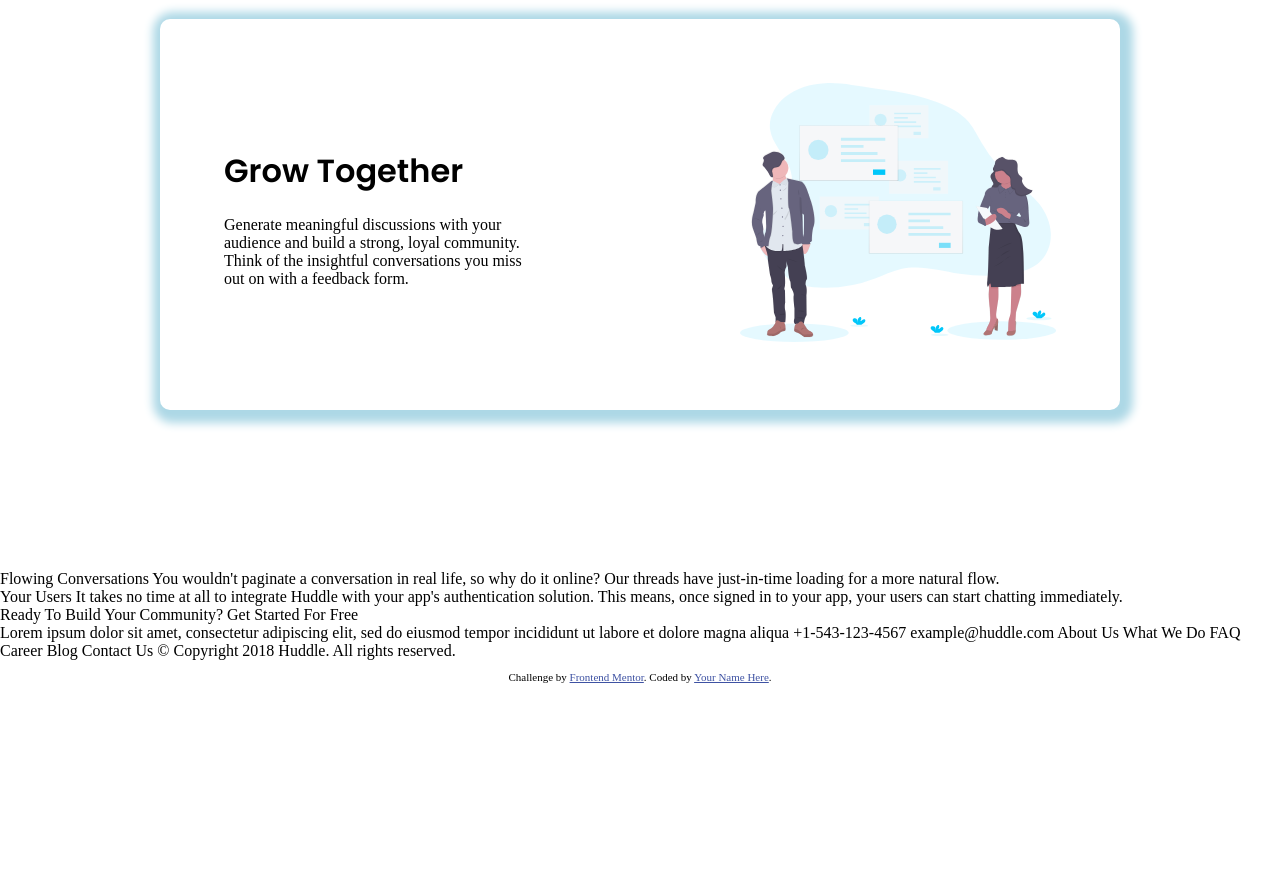
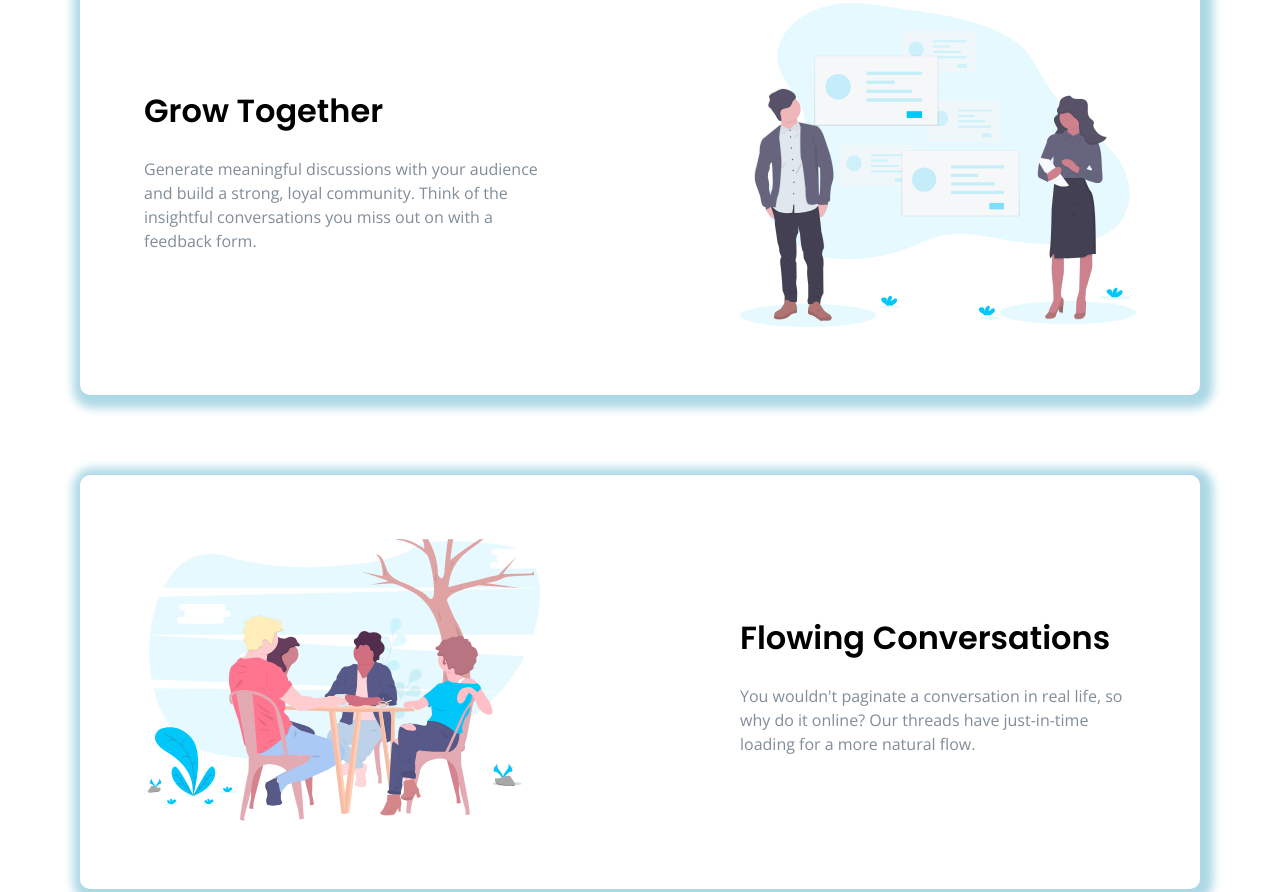
Before and after one commit to fountaina/huddle-site, a plain HTML site: page index.html in a window 1280 px wide. Shown: the part 853-1745 px from the top of the page. Before the commit the page ends 1547 px from the top, so only its background shows below. Drawn offline with nearby package versions, Linux system fonts and the light colour scheme.

Commit message:
finished the design and layout of the mid-sections

```diff
--- a/CSS/sytles.css
+++ b/CSS/sytles.css
@@ -47,7 +47,7 @@ body {
     width: 200px;
     color: white;
     font-size: 18px;
-    padding: 10px 0;
+    padding: 25px 10px;
     font-weight: 600;
 
 }
@@ -63,25 +63,44 @@ h1 {
     font-weight: 400;
 }
 
-.second-section {
+.mid-section {
     display: flex;
     gap: 200px;
     justify-content: space-between;
+    align-items: center;
     box-shadow: 3px 3px 10px 10px lightblue;
     border-radius: 10px;
     padding: 5%;
-    margin: 10rem;
+    margin: 5rem;
 
 }
 
-.second-section-content {
+.mid-section-content {
     flex: 1;
 }
 
+/*
 #second-section-text {
     align-items: center;
 }
+*/
 
-#grow-together {
+.mid-section-images {
     width: 100%;
 }
+
+p {
+    font-family: "Open Sans", sans-serif;
+    font-optical-sizing: auto;
+    font-weight: 400;
+    font-style: normal;
+    color: hsl(208, 11%, 55%);
+    line-height: 1.5rem;
+}
+
+.sixth-section {
+    background-color: hsl(192, 100%, 9%);
+}
+footer {
+    background-color: hsl(192, 100%, 9%);
+}
--- a/index.html
+++ b/index.html
@@ -10,6 +10,9 @@
   <link rel="preconnect" href="https://fonts.googleapis.com">
   <link rel="preconnect" href="https://fonts.gstatic.com" crossorigin>
   <link href="https://fonts.googleapis.com/css2?family=Poppins:ital,wght@0,100;0,200;0,300;0,400;0,500;0,600;0,700;0,800;0,900;1,100;1,200;1,300;1,400;1,500;1,600;1,700;1,800;1,900&display=swap" rel="stylesheet">
+  <link rel="preconnect" href="https://fonts.googleapis.com">
+  <link rel="preconnect" href="https://fonts.gstatic.com" crossorigin>
+  <link href="https://fonts.googleapis.com/css2?family=Open+Sans:ital,wght@0,300..800;1,300..800&display=swap" rel="stylesheet">
 
   <title>Frontend Mentor | Huddle landing page with alternating feature blocks</title>
 
@@ -48,8 +51,8 @@
 
   </div>
 
-  <div class="second-section" id="second-section-text">
-    <div class="second-section-content">
+  <div class="mid-section" id="second-section">
+    <div class="mid-section-content">
         <h1>Grow Together</h1>
 
       <p>
@@ -58,24 +61,40 @@
       </p>
     </div>
 
-    <div class="second-section-content">
-      <img id="grow-together" src="images/illustration-grow-together.svg" alt="grow-together">
+    <div class="mid-section-content">
+      <img class="mid-section-images" id="grow-together" src="images/illustration-grow-together.svg" alt="grow-together">
     </div>
 
   </div>
 
-  <div class="third-section">
-    Flowing Conversations
+  <div class="mid-section" id="third-section">
+    <div class="mid-section-content">
+      <img class="mid-section-images" src="images/illustration-flowing-conversation.svg" alt="flowing-conversation">
+    </div>
 
-    You wouldn't paginate a conversation in real life, so why do it online? Our threads
-    have just-in-time loading for a more natural flow.
+    <div class="mid-section-content">
+      <h1>Flowing Conversations</h1>
+      <p>
+        You wouldn't paginate a conversation in real life, so why do it online? Our threads
+        have just-in-time loading for a more natural flow.
+      </p>
+    </div>
+
   </div>
 
-  <div class="fourth-section">
-    Your Users
+  <div class="mid-section" id="fourth-section">
+    <div class="mid-section-content">
+      <h1>Your Users</h1>
 
-  It takes no time at all to integrate Huddle with your app's authentication solution.
-  This means, once signed in to your app, your users can start chatting immediately.
+      <p>
+        It takes no time at all to integrate Huddle with your app's authentication solution.
+        This means, once signed in to your app, your users can start chatting immediately.
+      </p>
+    </div>
+
+    <div class="mid-section-content">
+      <img class="mid-section-images" src="images/illustration-your-users.svg" alt="your-users">
+    </div>
 
   </div>
 
@@ -85,6 +104,9 @@
   </div>
 
   <div class="sixth-section">
+    <div class="logo-container">
+      <img src="images/logo.svg" alt="">
+    </div>
     Lorem ipsum dolor sit amet, consectetur adipiscing elit, sed do eiusmod tempor
     incididunt ut labore et dolore magna aliqua
 
```
